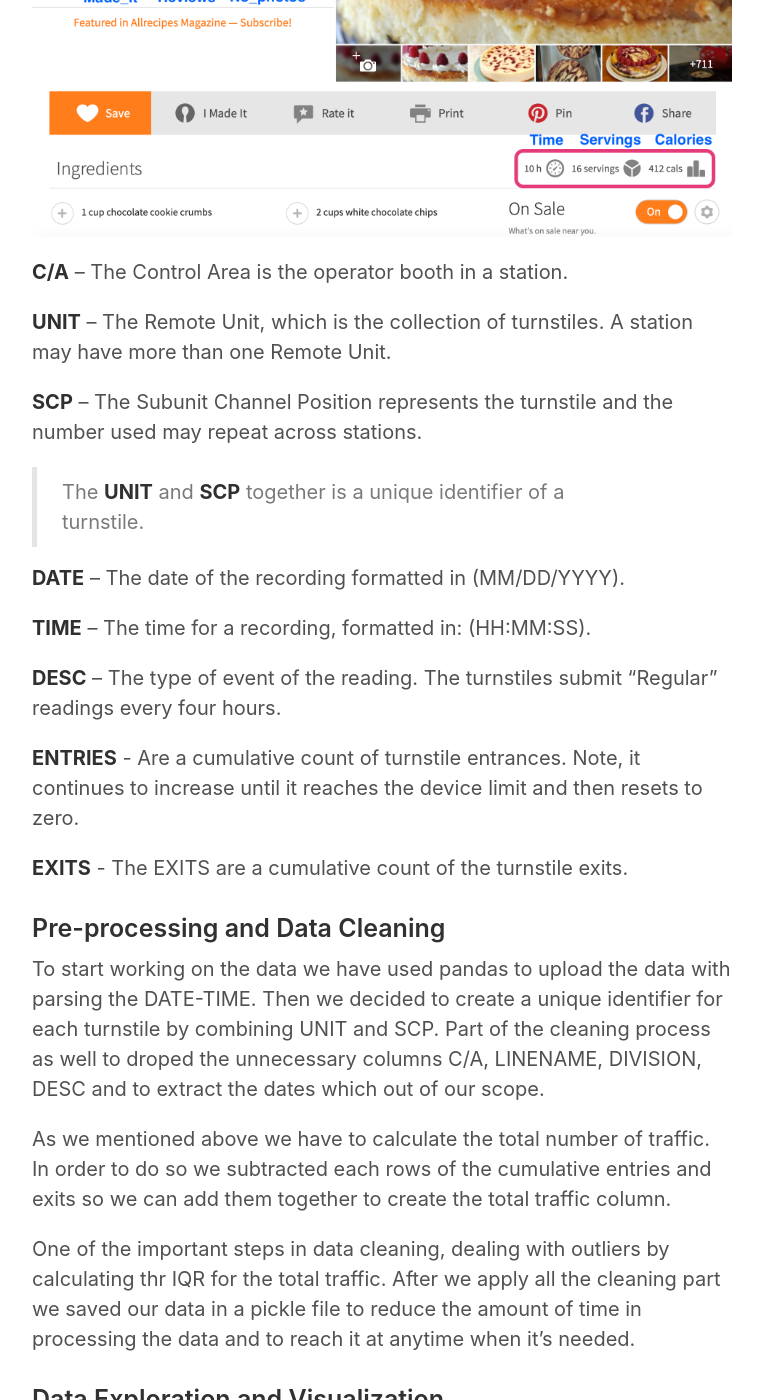
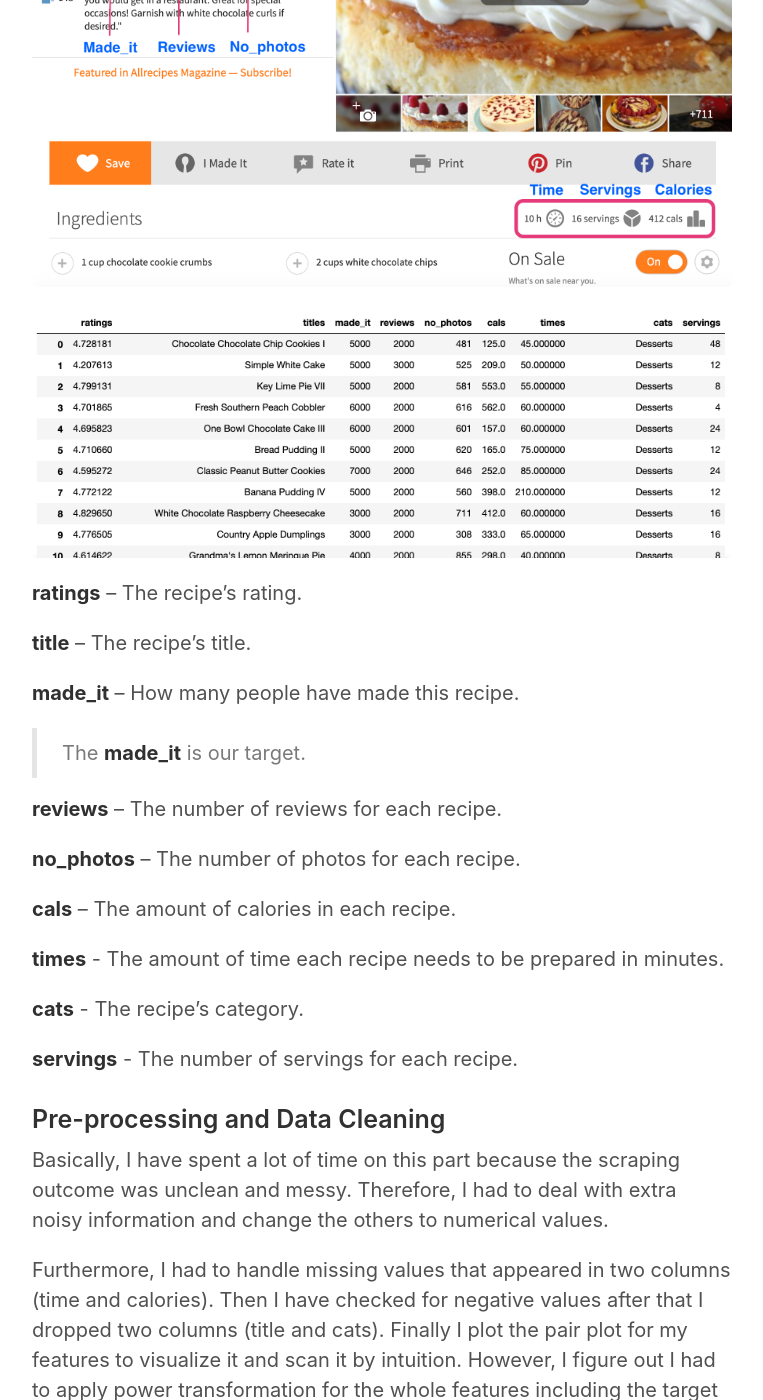
Before and after one commit to amamisa/amamisa.github.io, a Jekyll site: the page built from _posts/2019-09-22-Machine-Learning-RecipiesPrediction copy.md, in a window 1280 px wide and 1400 px high, scrolled down 1845 px. Shown: the whole window, without its empty margins (258-1021 px from the left). Built offline with Jekyll 4.4.1, drawn with Linux system fonts in a browser that asks for light colours; some of the changed text lies outside the part shown.

Commit message:
change 3

```diff
--- a/_posts/2019-09-22-Machine-Learning-RecipiesPrediction copy.md
+++ b/_posts/2019-09-22-Machine-Learning-RecipiesPrediction copy.md
@@ -29,50 +29,62 @@ In order to create a decent model for predictions, the following list contain th
 ### Data Acquisition
 In general, the website has two types of templates, which made scraping more complicated. You can find them in these links [template1](https://www.allrecipes.com/recipe/13477/double-layer-pumpkin-cheesecake/) and [template2](https://www.allrecipes.com/recipe/8817/slow-cooker-chicken-cacciatore/). However, I cope with it by defining a scraping technique for each template separately. Finally, I got to collect more than 1000 observations and 9 features which will be explained more bellow:
 
-![website image]({{ site.url }}/images/features.png)
+![features image]({{ site.url }}/images/features.png)
+![dataframe image]({{ site.url }}/images/dataframe.png)
 
-**C/A** – The Control Area is the operator booth in a station.
+**ratings** – The recipe's rating.
 
-**UNIT** – The Remote Unit, which is the collection of turnstiles. A station may have more than one Remote Unit.
+**title** – The recipe's title.
 
-**SCP** – The Subunit Channel Position represents the turnstile and the number used may repeat across stations.
+**made_it** – How many people have made this recipe.
 
-> The **UNIT** and **SCP** together is a unique identifier of a turnstile.
+> The **made_it** is our target.
 
-**DATE** – The date of the recording formatted in (MM/DD/YYYY).
+**reviews** – The number of reviews for each recipe.
 
-**TIME** – The time for a recording, formatted in: (HH:MM:SS).
+**no_photos** – The number of photos for each recipe.
 
-**DESC** – The type of event of the reading. The turnstiles submit “Regular” readings every four hours.
+**cals** – The amount of calories in each recipe.
 
-**ENTRIES** - Are a cumulative count of turnstile entrances. Note, it continues to increase until it reaches the device limit and then resets to zero.
+**times** - The amount of time each recipe needs to be prepared in minutes.
 
-**EXITS** - The EXITS are a cumulative count of the turnstile exits.
+**cats** - The recipe's category.
+
+**servings** - The number of servings for each recipe.
+
 
 ### Pre-processing and Data Cleaning
 
-To start working on the data we have used pandas to upload the data with parsing the DATE-TIME. Then we decided to create a unique identifier for each turnstile by combining UNIT and SCP. Part of the cleaning process as well to droped the unnecessary columns C/A, LINENAME, DIVISION, DESC and to extract the dates which out of our scope.
+Basically, I have spent a lot of time on this part because the scraping outcome was unclean and messy. Therefore, I had to deal with extra noisy information and change the others to numerical values.
 
-As we mentioned above we have to calculate the total number of traffic. In order to do so we subtracted each rows of the cumulative entries and exits so we can add them together to create the total traffic column.
+Furthermore, I had to handle missing values that appeared in two columns (time and calories). Then I have checked for negative values after that I dropped two columns (title and cats). Finally I plot the pair plot for my features to visualize it and scan it by intuition. However, I figure out I had to apply power transformation for the whole features including the target in order to have them look like Gaussian Distribution.
 
-One of the important steps in data cleaning, dealing with outliers by calculating thr IQR for the total traffic.
-After we apply all the cleaning part we saved our data in a pickle file to reduce the amount of time in processing the data and to reach it at anytime when it's needed.
+![pairplot image]({{ site.url }}/images/pairplot.png)
+
+After we apply all the cleaning part I have saved the data frame in a pickle file to reduce the amount of time in processing the data and to reach it at anytime when it's needed.
 
 ### Data Exploration and Visualization
 
-After cleaning the data and creating the “total traffic” column we were able to start analyzing the data. The following figures support us to assist WTWY on where to deploy their street teams.
+After finishing the cleaning part, I start analyzing the data by creating a scatter plot for no_photos - which is one of the features that has a linear relationship towards the target also we can see it colored by each category in the following figure.
 
-![top20 image]({{ site.url }}/images/top-20.png)
+![eda image]({{ site.url }}/images/eda.png)
 
-From the previous bar chart, we can see the top 20 stations with the highest traffic for the month of May in 2019.
+From the previous figure, we can see the drinks -in pink- has the least popularity with the least number of photos. Whereas, desserts -in dark blue- has the most popularity among people with the highest number of pictures.
 
-![weekdays image]({{ site.url }}/images/days-per-month.png)
+### Modeling and Testing
 
-In the above graph we select 34 ST-PENN STA to find out the traffic per weekdays on the month of May 2019.
+In order to start our model we have to be sure that our target is a Gaussian like so it succeed to fit linear model. For that purpose I have plot my target -made_it- using histogram.
 
-![map image]({{ site.url }}/images/map.png)
+![target image]({{ site.url }}/images/target.png)
 
-The previous map shows the top stations which are the closest from the tech companies.
+
+
+![heatmap image]({{ site.url }}/images/heatmap.png)
+
+![residual image]({{ site.url }}/images/residual.png)
+
+![coefficients image]({{ site.url }}/images/coefficients.png)
+
 
 ### Conclusion
 
@@ -82,12 +94,3 @@ After the exploration part, we come up with clear results. Therefore, We recomme
 2. GRD CNTRL-42 ST
 3. 23 ST
 4. TIMES SQ-42 ST
-
-### Future Improvements
-
-To improve the decision making process, we think its important to work on the bellow steps:
-
-* Expanding our data scope exploration targeting the month of May over the past 3 years to get a more useful insights.
-* Gather demographics data to identify areas with most tech related residents.
-* Determine the exact hours of the day where station are crowded the most.
-* Concentrates on the exits over the entries. If we assume that people would be more willing to contribute to the gala when they are about to exit the station. On the contrary when people enter the station they tend to hurry up in catching up the metro going to thier work.
```
Also changed, not shown: other parts of _posts/2019-09-22-Machine-Learning-RecipiesPrediction copy.md (+1 -1 lines), images/coefficients.png (added), images/dataframe.png (added), images/eda.png (added), images/heatmap.png (added), images/residual.png (added), images/target.png (added), 1 other file.
